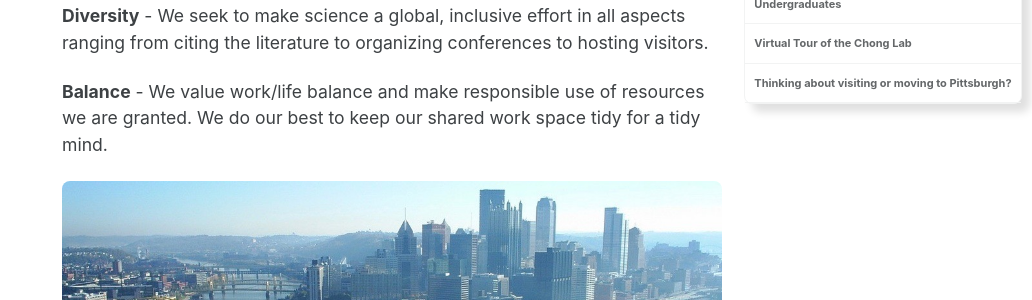
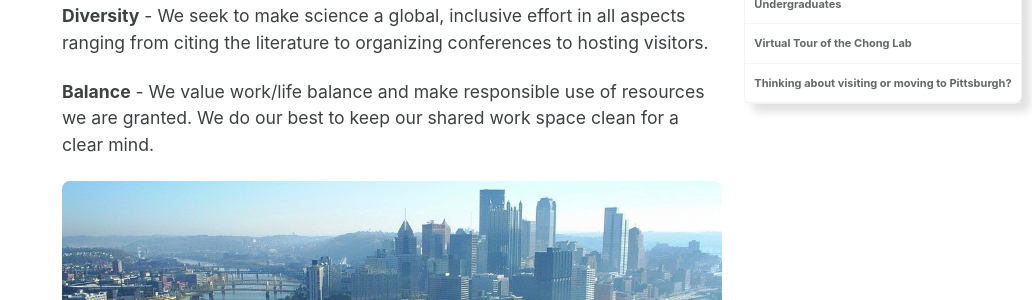
Before and after one commit to darianyang/mm-github-pages-test, a Jekyll site: the page built from _pages/join_us.md, in a window 1280 px wide and 900 px high, scrolled down 489 px. Shown: the part 179-479 px from the top of the window, without its empty margins (248-1280 px from the left). Built offline with Jekyll 4.4.1, drawn with Linux system fonts in a browser that asks for light colours; cached includes are drawn as plain includes.

Commit message:
Update join_us.md

```diff
--- a/_pages/join_us.md
+++ b/_pages/join_us.md
@@ -23,7 +23,7 @@
 
 **Diversity** - We seek to make science a global, inclusive effort in all aspects ranging from citing the literature to organizing conferences to hosting visitors.
 
-**Balance** - We value work/life balance and make responsible use of resources we are granted. We do our best to keep our shared work space tidy for a tidy mind.
+**Balance** - We value work/life balance and make responsible use of resources we are granted. We do our best to keep our shared work space clean for a clear mind.
 
 {% include figure image_path="/assets/images/pittsburgh.jpg" alt="Pittsburgh Panorama" %}
 
```
